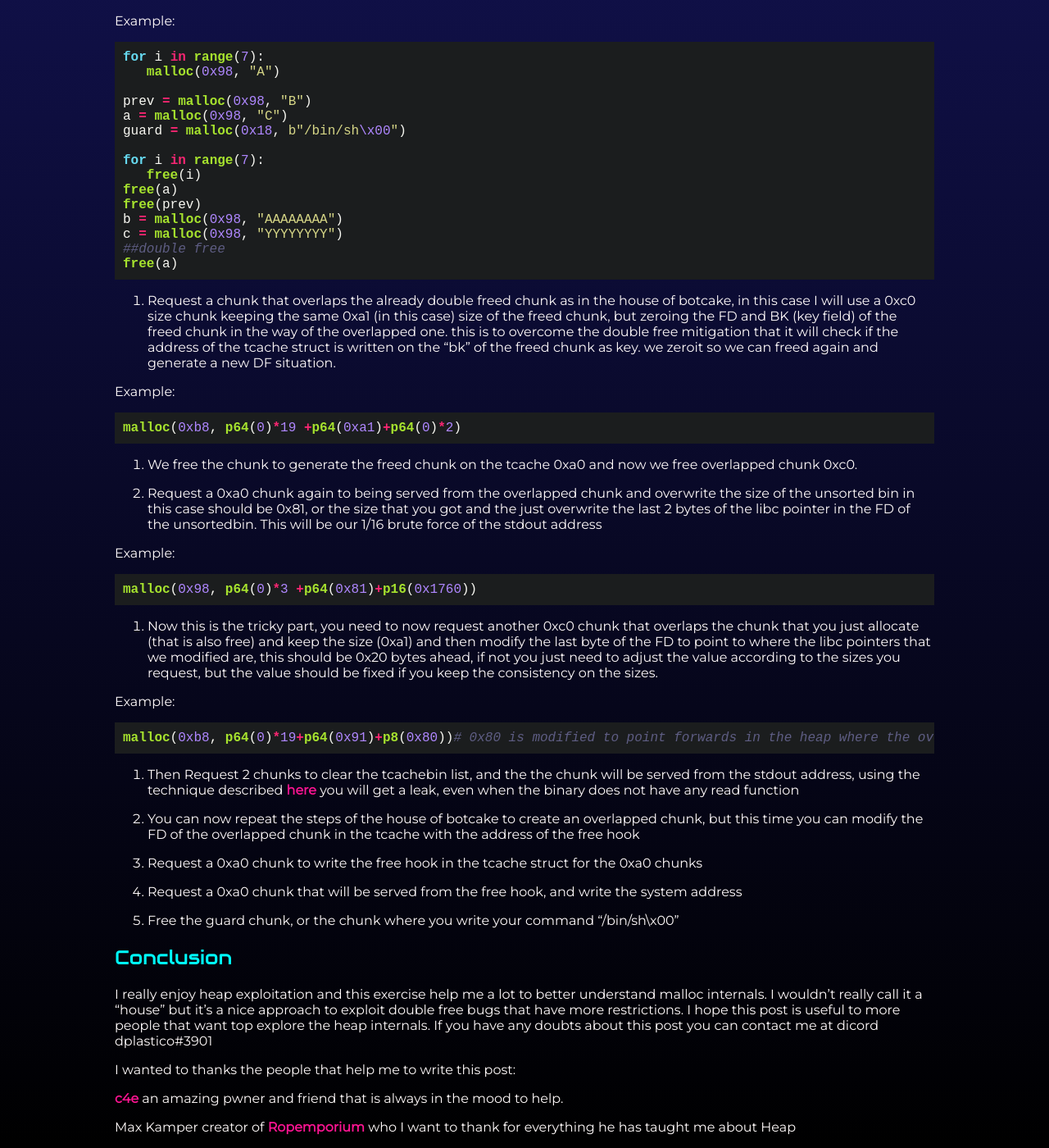
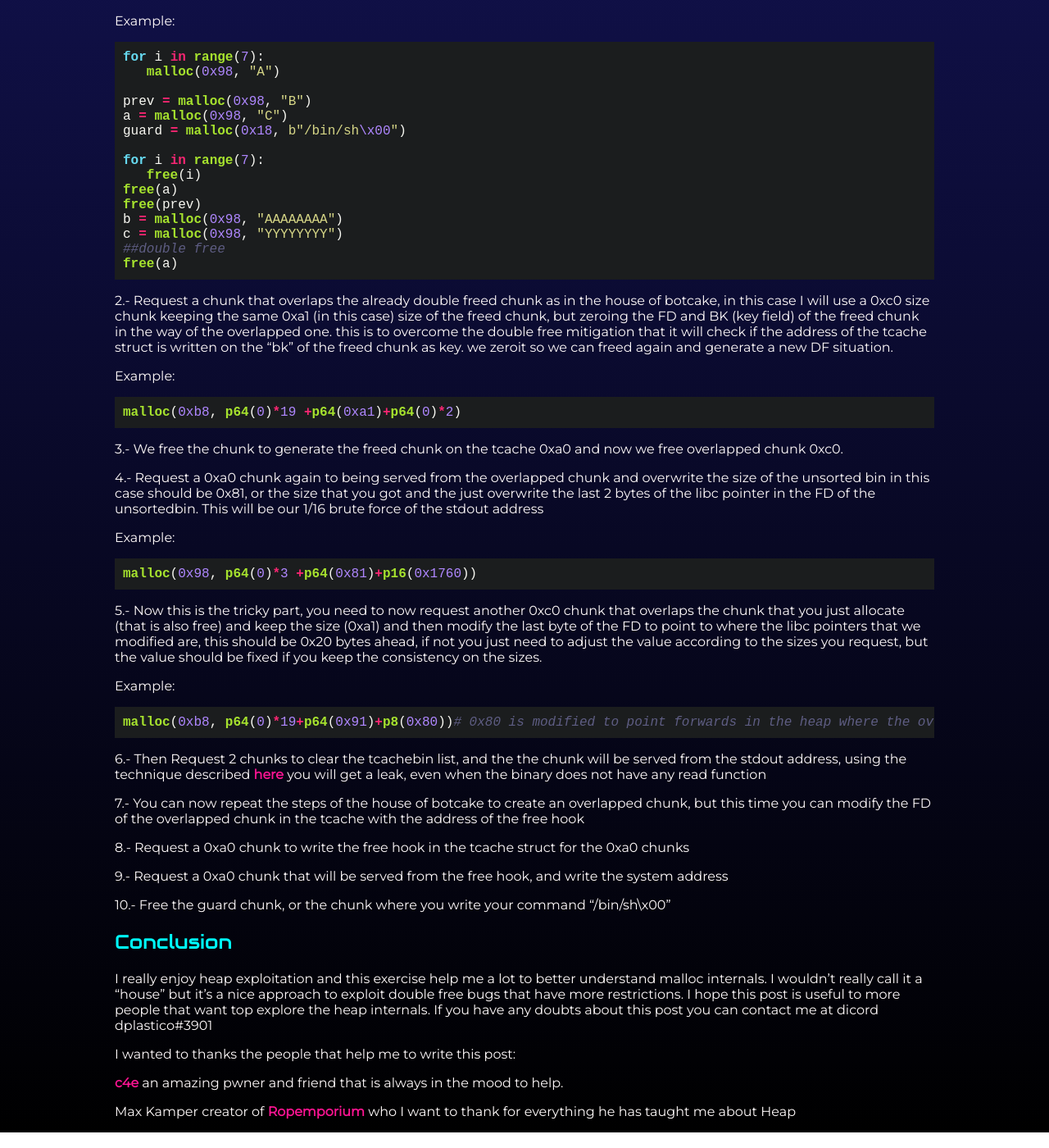
Before and after one commit to dplastico/dplastico.github.io, a Jekyll site: the page built from _posts/2021-10-17-Learning-Double-Restrictions:The-house-of-plastic-cake.md, in a window 1280 px wide and 1400 px high, scrolled down 1151 px. Shown: the whole window at 82% size. Built offline with Jekyll 4.4.1, drawn with Linux system fonts in a browser that asks for light colours; nearby versions of some CDN libraries; some of the changed text lies outside the part shown.

Commit message:
house of plastic v1.8

````diff
--- a/_posts/2021-10-17-Learning-Double-Restrictions:The-house-of-plastic-cake.md
+++ b/_posts/2021-10-17-Learning-Double-Restrictions:The-house-of-plastic-cake.md
@@ -27,7 +27,7 @@ The house of plastic-cake utilizes the house of botcake to generate an overlappe
 
 This explanation is for glibc 2.29, for versions 2.28 and below less workaround is necessary since the [double free key field](https://blog.infosectcbr.com.au/2019/09/linux-heap-glibc-tcache-double-free.html) mitigations was introduced on 2.29 so it should be easy to follow for that version also. The steps are the follow:
 
-1. Generate a house of botcake situation, using sizes larger than the fastbin range, I will use  0xa0 in this example and it is what I recommend to try first. so,  generate 7 chunks of that size, a "prev” chunk, then a victim chunk or chunk "a" as mentioned in the original [house of botcake publication](https://github.com/shellphish/how2heap/blob/master/glibc_2.31/house_of_botcake.c). After that you can request any size  chunk as "guard" to avoid consolidation. I recommend to insert the "/bin/sh/\x00" string cause we can use that chunk to later on free it when the free hook is overwritten with the system address then you need to free the first chunks, free "a", free "prev", request a 0xa0 chunk to empty on tcache bin and repeat the amount of times you need to have an extra free chunk in this case one more, and then free "a" again to generate a double free:
+1.- Generate a house of botcake situation, using sizes larger than the fastbin range, I will use  0xa0 in this example and it is what I recommend to try first. so,  generate 7 chunks of that size, a "prev” chunk, then a victim chunk or chunk "a" as mentioned in the original [house of botcake publication](https://github.com/shellphish/how2heap/blob/master/glibc_2.31/house_of_botcake.c). After that you can request any size  chunk as "guard" to avoid consolidation. I recommend to insert the "/bin/sh/\x00" string cause we can use that chunk to later on free it when the free hook is overwritten with the system address then you need to free the first chunks, free "a", free "prev", request a 0xa0 chunk to empty on tcache bin and repeat the amount of times you need to have an extra free chunk in this case one more, and then free "a" again to generate a double free:
 
 Example:
 ```python
@@ -48,38 +48,38 @@ c = malloc(0x98, "YYYYYYYY")
 free(a)
 ```
 
-2. Request a chunk that overlaps the already double freed chunk as in the house of botcake, in this case I will  use a 0xc0 size chunk keeping the same 0xa1 (in this case) size of the freed chunk, but zeroing the FD and BK (key field) of the freed chunk in the way of the overlapped one. this is to overcome the double free mitigation that it will check if the address of the tcache struct is written on the "bk" of the freed chunk as key. we zeroit so we can freed again and generate a new DF situation.
+2.- Request a chunk that overlaps the already double freed chunk as in the house of botcake, in this case I will  use a 0xc0 size chunk keeping the same 0xa1 (in this case) size of the freed chunk, but zeroing the FD and BK (key field) of the freed chunk in the way of the overlapped one. this is to overcome the double free mitigation that it will check if the address of the tcache struct is written on the "bk" of the freed chunk as key. we zeroit so we can freed again and generate a new DF situation.
 
 Example:
 ```python
 malloc(0xb8, p64(0)*19 +p64(0xa1)+p64(0)*2)
 ```
 
-3. We free the chunk to generate the freed chunk on the tcache 0xa0 and now we free overlapped chunk 0xc0.
+3.- We free the chunk to generate the freed chunk on the tcache 0xa0 and now we free overlapped chunk 0xc0.
 
-4. Request a 0xa0 chunk again to being served from the overlapped chunk and overwrite the size of the unsorted bin in this case should be 0x81, or the size that you got and the just overwrite the last 2 bytes of the libc pointer in the FD of the unsortedbin. This will be our 1/16 brute force of the stdout address
+4.- Request a 0xa0 chunk again to being served from the overlapped chunk and overwrite the size of the unsorted bin in this case should be 0x81, or the size that you got and the just overwrite the last 2 bytes of the libc pointer in the FD of the unsortedbin. This will be our 1/16 brute force of the stdout address
 
 Example:
 ```python
 malloc(0x98, p64(0)*3 +p64(0x81)+p16(0x1760))
 ```
 
-5. Now this is the tricky part, you need to now request another 0xc0 chunk that overlaps the chunk that you just allocate (that is also free) and keep the size (0xa1) and then modify the last byte of the FD to point to where the libc pointers that we modified are, this should be 0x20 bytes ahead, if not you just need to adjust the value according to the sizes you request, but the value should be fixed if you keep the consistency on the sizes.
+5.- Now this is the tricky part, you need to now request another 0xc0 chunk that overlaps the chunk that you just allocate (that is also free) and keep the size (0xa1) and then modify the last byte of the FD to point to where the libc pointers that we modified are, this should be 0x20 bytes ahead, if not you just need to adjust the value according to the sizes you request, but the value should be fixed if you keep the consistency on the sizes.
 
 Example:
 ```python
 malloc(0xb8, p64(0)*19+p64(0x91)+p8(0x80))# 0x80 is modified to point forwards in the heap where the overwritten libc pointer is
 ```
 
-6. Then Request 2 chunks to clear the tcachebin list, and the the chunk will be served from the stdout address, using the technique described [here](https://vigneshsrao.github.io/posts/babytcache/) you will get a leak, even when the binary does not have any read function
+6.- Then Request 2 chunks to clear the tcachebin list, and the the chunk will be served from the stdout address, using the technique described [here](https://vigneshsrao.github.io/posts/babytcache/) you will get a leak, even when the binary does not have any read function
 
-7. You can now repeat the steps of the house of botcake to create an overlapped chunk, but this time you can modify the FD of the overlapped chunk in the tcache with the address of the free hook
+7.- You can now repeat the steps of the house of botcake to create an overlapped chunk, but this time you can modify the FD of the overlapped chunk in the tcache with the address of the free hook
 
-8. Request a 0xa0 chunk to write the free hook in the tcache struct for the 0xa0 chunks
+8.- Request a 0xa0 chunk to write the free hook in the tcache struct for the 0xa0 chunks
 
-9. Request a 0xa0 chunk that will be served from the free hook, and write the system address
+9.- Request a 0xa0 chunk that will be served from the free hook, and write the system address
 
-10. Free the guard chunk, or the chunk where you write your command "/bin/sh\x00"
+10.- Free the guard chunk, or the chunk where you write your command "/bin/sh\x00"
 
 # Conclusion
 
````
